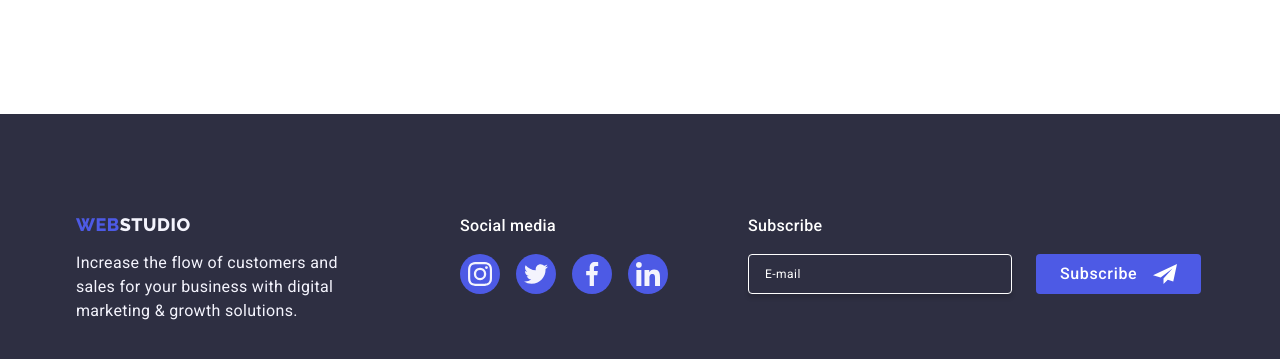
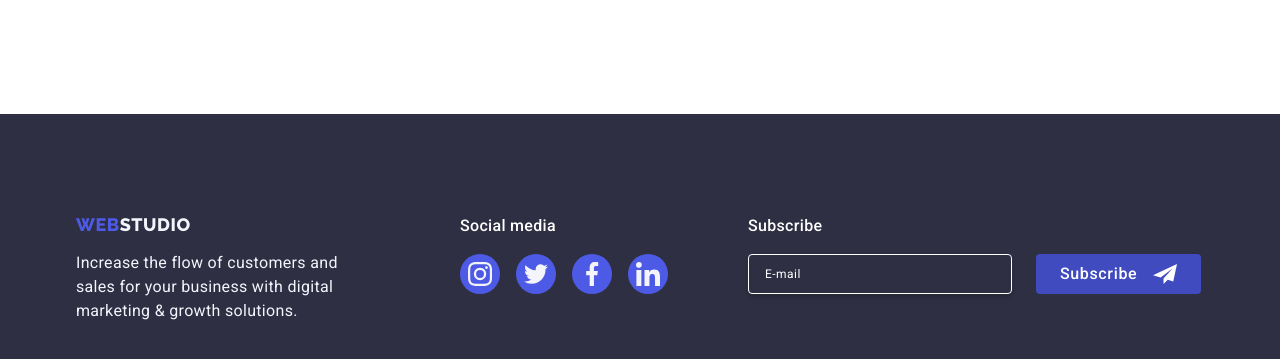
Before and after one commit to Cynosure24/goit-markup-hw-05, a plain HTML site: page index.html in a window 1280 px wide. In both pictures the pointer is over the button "Subscribe". Shown: the part 2807-3166 px from the top of the page. Drawn offline with nearby package versions, Linux system fonts and the light colour scheme.

Commit message:
Update styles.css

```diff
--- a/css/styles.css
+++ b/css/styles.css
@@ -557,6 +557,11 @@ p {
   }
 
 
+  .footer-btn:hover,
+  .footer-btn:focus {
+    background-color: var(--ocean, #404BBF);
+  }
+
 
   .footer-btn-icon {
     margin-left: 16px;
```
